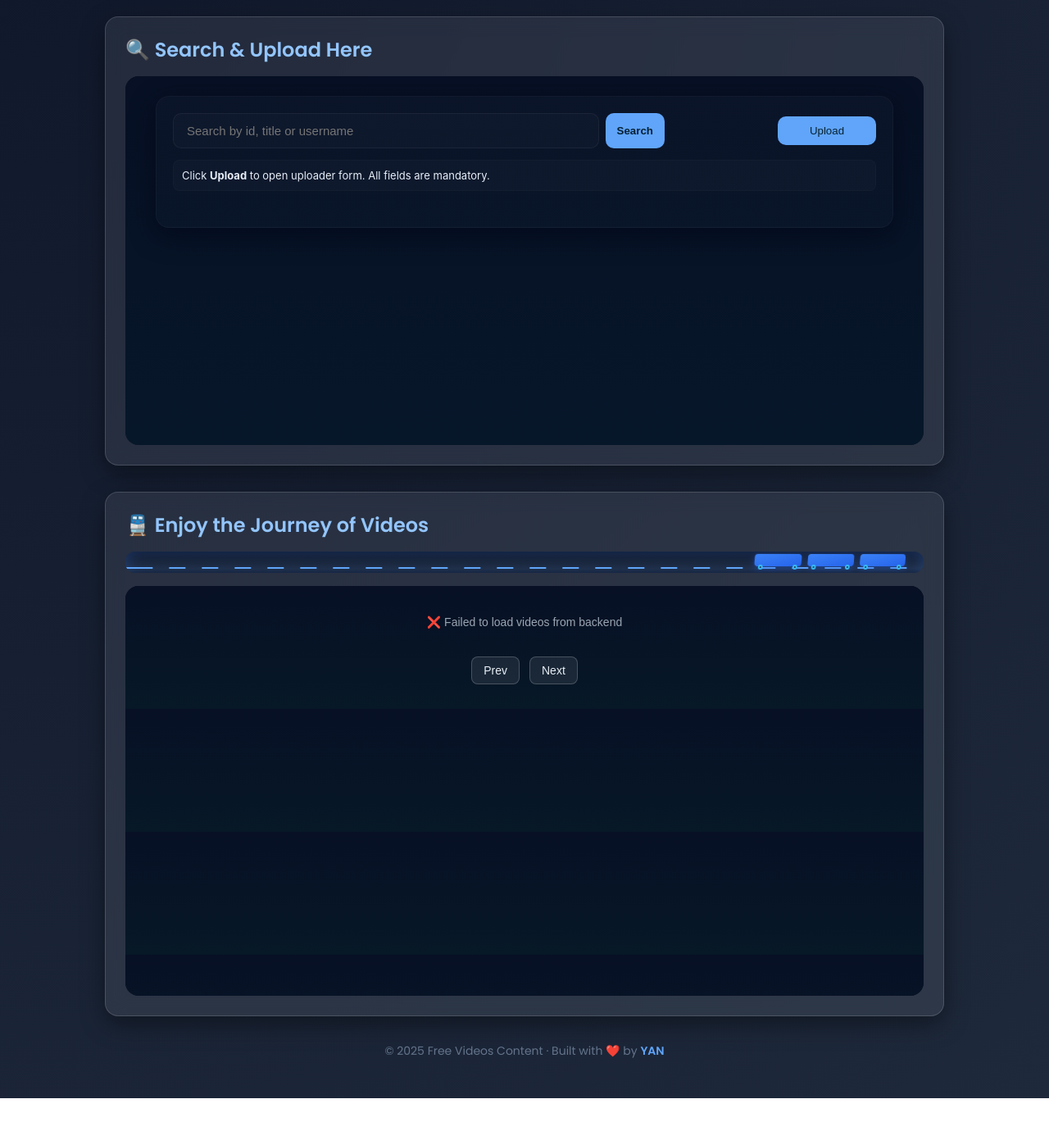
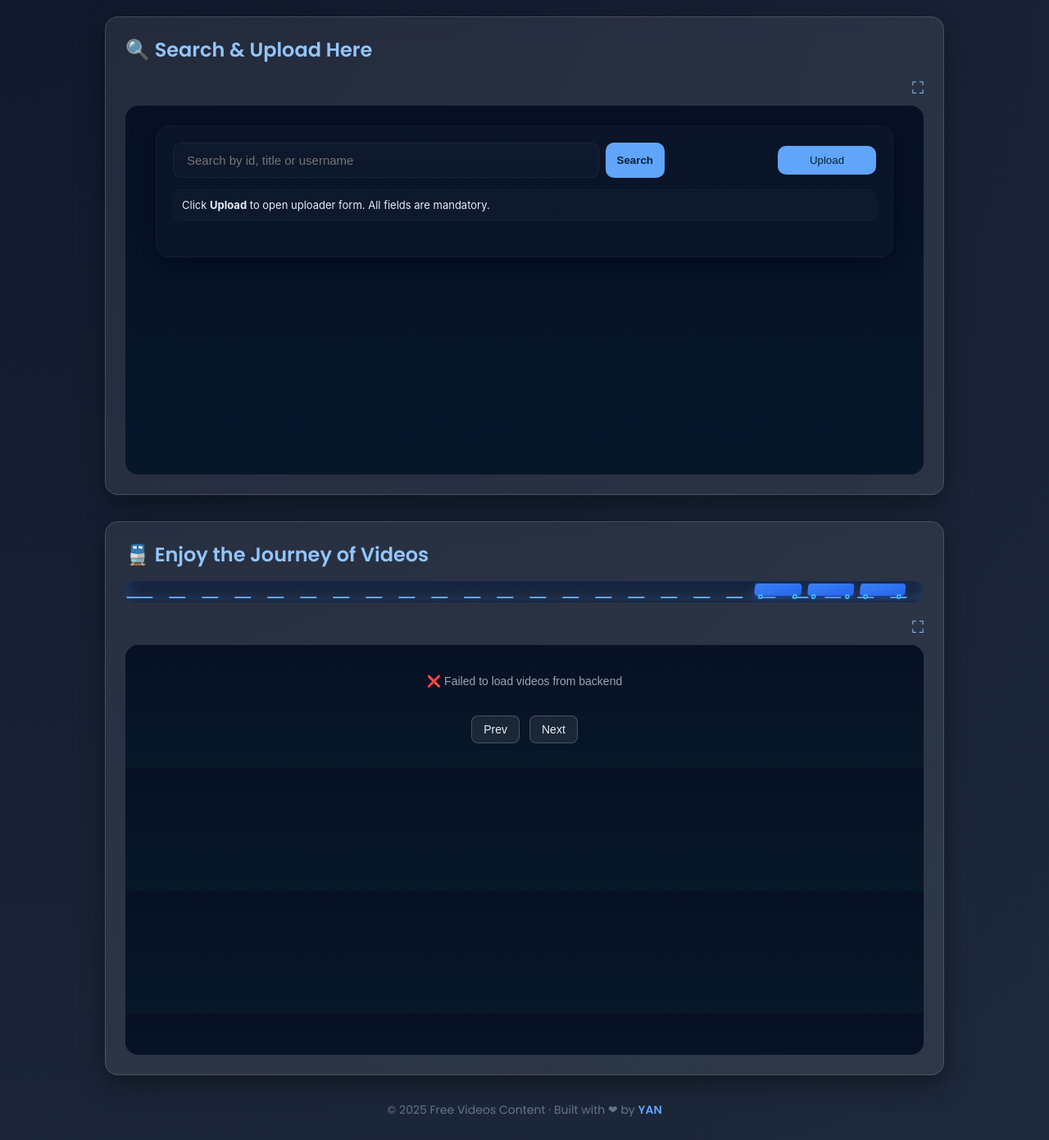
Before and after one commit to yan-shun-081/free_videos_frontend, a plain HTML site: page index.html in a window 1280 px wide. Shown: the part 180-1571 px from the top of the page at 82% size. Before the commit the page ends 1520 px from the top, so only its background shows below. Drawn offline with nearby package versions, Linux system fonts and the light colour scheme; no server answers.

Commit message:
Update index.html

```diff
--- a/index.html
+++ b/index.html
@@ -179,7 +179,13 @@
   <!-- SECTION 1: SEARCH & UPLOAD -->
   <section id="metadata" class="w-full max-w-5xl glass p-6 fade-in">
     <h2 class="text-2xl font-semibold text-blue-300 mb-4">🔍 Search & Upload Here</h2>
-    <iframe src="free_videos_metadata_frontend.html" class="h-[450px] bg-slate-900"></iframe>
+
+    <!-- FULLSCREEN BUTTON -->
+    <div class="flex justify-end mb-2">
+      <button onclick="openFullscreen('metaFrame')" class="text-blue-300 hover:text-white text-xl">⛶</button>
+    </div>
+
+    <iframe id="metaFrame" src="free_videos_metadata_frontend.html" class="h-[450px] bg-slate-900"></iframe>
   </section>
 
   <!-- SECTION 2: VIDEO DISPLAY + MINI TRAIN -->
@@ -205,14 +211,30 @@
       </div>
     </div>
 
+    <!-- FULLSCREEN BUTTON -->
+    <div class="flex justify-end mb-2">
+      <button onclick="openFullscreen('videoFrame')" class="text-blue-300 hover:text-white text-xl">⛶</button>
+    </div>
+
     <!-- Embedded Video Display -->
-    <iframe src="free_videos_displaying_frontend.html" class="h-[500px] bg-slate-900"></iframe>
+    <iframe id="videoFrame" src="free_videos_displaying_frontend.html" class="h-[500px] bg-slate-900"></iframe>
   </section>
 
   <!-- FOOTER -->
   <footer class="text-slate-500 text-sm mt-8 fade-in text-center pb-6">
-    <p>© 2025 Free Videos Content · Built with ❤️ by <span class="text-blue-400 font-semibold">YAN</span></p>
+    <p>© 2025 Free Videos Content · Built with ❤ by <span class="text-blue-400 font-semibold">YAN</span></p>
   </footer>
+
+
+  <!-- FULLSCREEN SCRIPT -->
+  <script>
+    function openFullscreen(id) {
+      const iframe = document.getElementById(id);
+      if (iframe.requestFullscreen) iframe.requestFullscreen();
+      else if (iframe.webkitRequestFullscreen) iframe.webkitRequestFullscreen();
+      else if (iframe.msRequestFullscreen) iframe.msRequestFullscreen();
+    }
+  </script>
 
 </body>
 </html>
```
